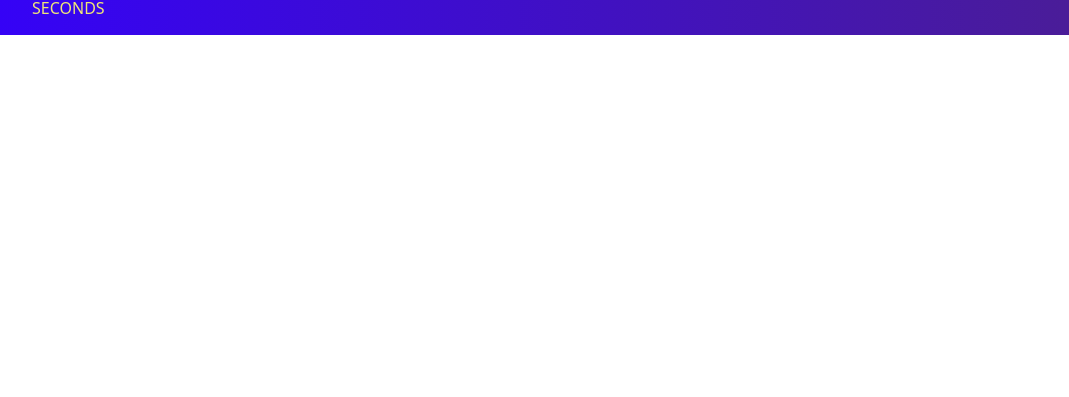
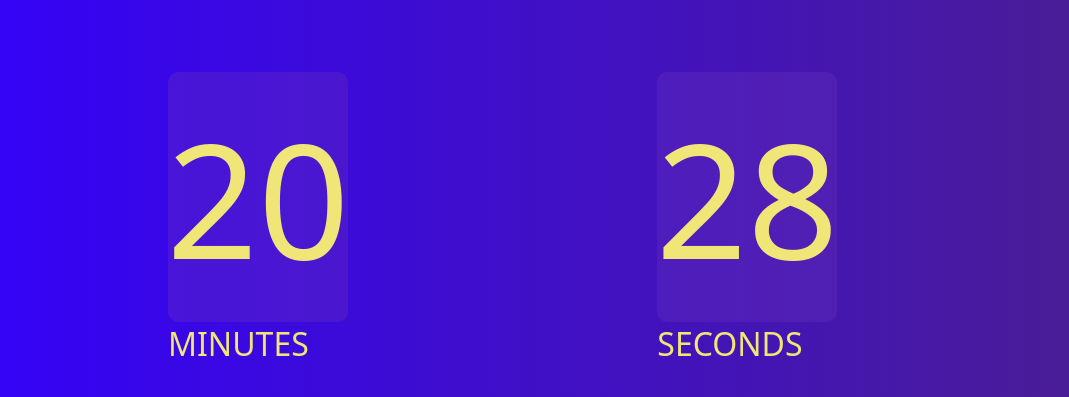
Before and after one commit to ismaelsantos1/countdown, a plain HTML site: page index.html in a window 1280 px wide. Shown: the part 935-1332 px from the top of the page, without its empty margins (104-1173 px from the left). Before the commit the page ends 970 px from the top, so only its background shows below. Drawn offline with Linux system fonts and the light colour scheme; a web font is replaced by a local one.

Commit message:
Update index.css

```diff
--- a/index.css
+++ b/index.css
@@ -29,31 +29,9 @@ h1{
     padding: 1rem;
 }
 
-/*input{
-    justify-content: center;
-    align-items: center;
-    margin-top: 2em;
-    margin-left: 50em;
-    background-color: rgb(104, 67, 160);
-    border: none;
-    border-radius: 15px;
-    width: 6rem;
-    height: 2rem;
-}
-
-button{
-    color: aliceblue;
-    background-color: rgb(104, 67, 160);
-    border-radius: 20px;
-    border: none;
-    width: 4rem;
-    height: 2rem;
-    cursor: pointer;
-}*/
-
 li {
     display: inline-block;
-    font-size: 1em;
+    font-size: 2em;
     list-style-type: none;
     padding: 1em;
     font-family: system-ui, -apple-system, BlinkMacSystemFont, 'Segoe UI', Roboto, Oxygen, Ubuntu, Cantarell, 'Open Sans', 'Helvetica Neue', sans-serif;
```
